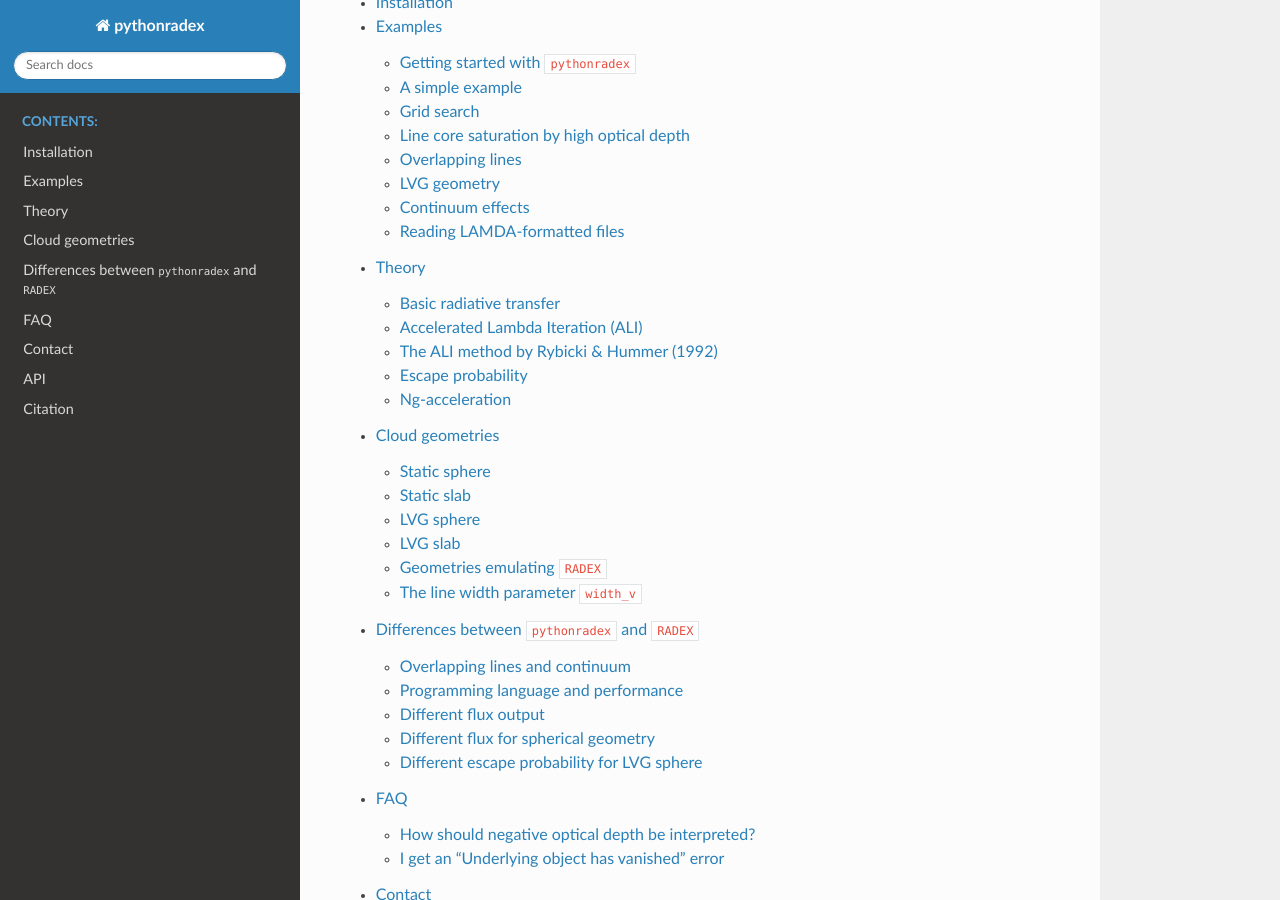
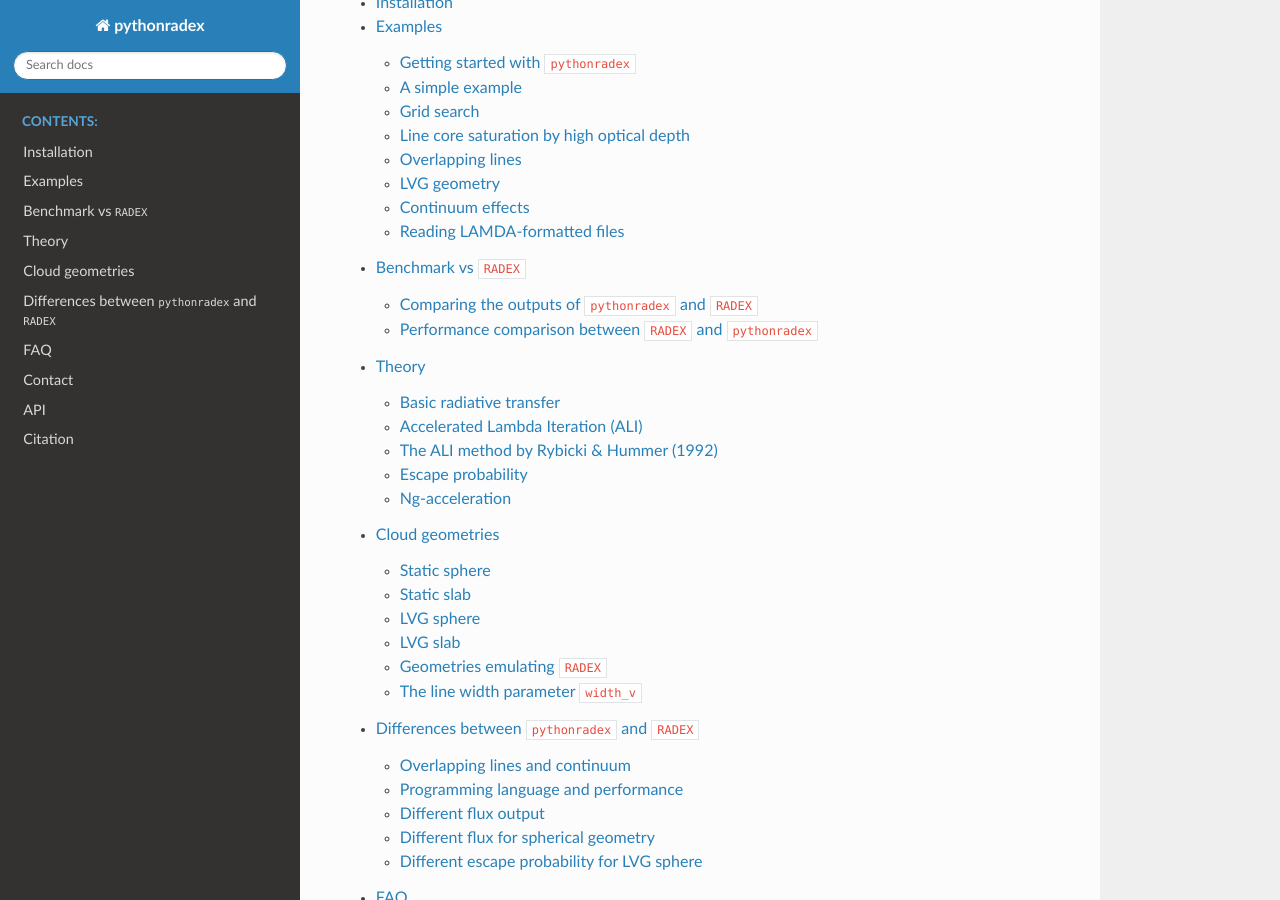
Before and after one commit to gica3618/pythonradex, a Sphinx documentation site: the page built from docs/index.rst, in a window 1280 px wide and 900 px high, scrolled down 586 px. Built offline with Sphinx 7.4.7 and the Read the Docs theme 3.1.0, drawn with Linux system fonts in a browser that asks for light colours.

Commit message:
docs updates

```diff
--- /dev/null
+++ b/docs/benchmark_vs_RADEX.rst
@@ -0,0 +1,13 @@
+.. _benchmark_vs_RADEX:
+
+Benchmark vs ``RADEX``
+=========================
+Here we compare the output and performance of ``RADEX`` and ``pythonradex``. The notebooks below can be downloaded from `here`_. To run the notebooks yourself, you will need to have the ``jupyter``, ``matplotlib`` and ``pandas`` packages installed.
+
+.. _here: https://github.com/gica3618/pythonradex/tree/master/docs/notebooks
+
+.. toctree::
+   :maxdepth: 1
+
+   notebooks/benchmark_vs_RADEX
+   notebooks/performance_comparison_vs_RADEX
--- a/docs/index.rst
+++ b/docs/index.rst
@@ -21,6 +21,7 @@ Please see the :ref:`example notebooks<examples>` for an overview of the functio
 
    installation
    examples
+   benchmark_vs_RADEX
    theory
    geometry
    difference_pythonradex_RADEX
```
Also changed, not shown: docs/notebooks/benchmark_vs_RADEX.ipynb.
